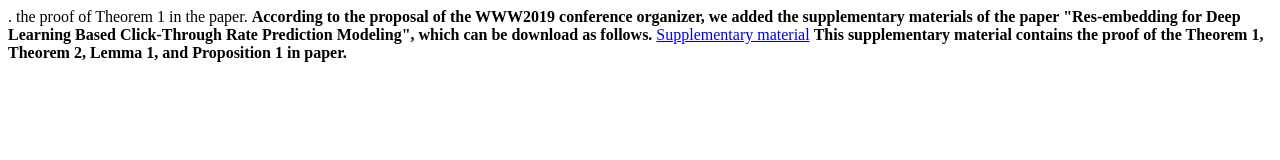
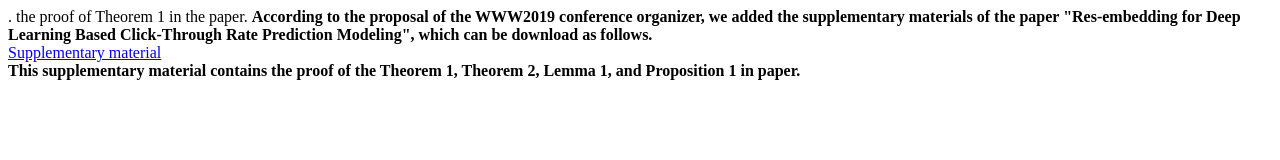
Before and after one commit to Anonymous-for-paper/Anonymous-for-paper.github.io, a plain HTML site: page index.html in a window 1280 px wide. Drawn offline with Linux system fonts and the light colour scheme.

Commit message:
Update index.html

```diff
--- a/index.html
+++ b/index.html
@@ -2,8 +2,8 @@
 <html>
 <body>
  .  the proof of Theorem 1 in the paper.
-<b>According to the proposal of the WWW2019 conference organizer, we added the supplementary materials of the paper "Res-embedding for Deep Learning Based Click-Through Rate Prediction Modeling", which can be download as follows.</b>
-<a href="appendix.pdf">Supplementary material</a>
-<b>This supplementary material contains the proof of the Theorem 1, Theorem 2, Lemma 1, and Proposition 1 in paper.</b>
+<b>According to the proposal of the WWW2019 conference organizer, we added the supplementary materials of the paper "Res-embedding for Deep Learning Based Click-Through Rate Prediction Modeling", which can be download as follows.</b><br>
+<a href="appendix.pdf">Supplementary material</a><br>
+<b>This supplementary material contains the proof of the Theorem 1, Theorem 2, Lemma 1, and Proposition 1 in paper.</b><br>
 </body>
 </html>
```
